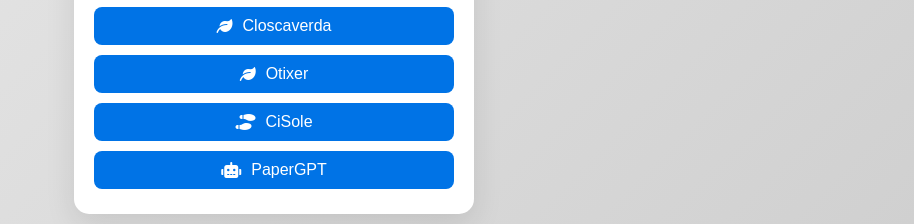
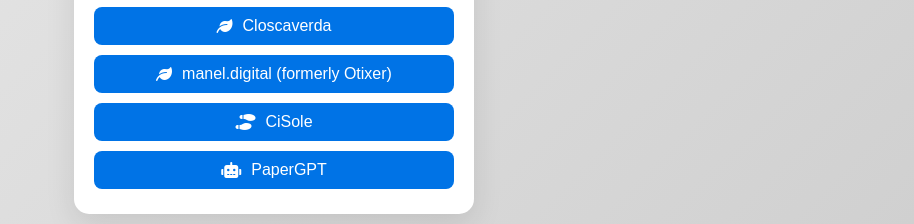
Before and after one commit to manelcomiche/bio.manelcomiche.com, a plain HTML site: page index.html in a window 1280 px wide. Shown: the part 600-824 px from the top of the page, without its empty margins (366-1280 px from the left). Drawn offline with Linux system fonts and the light colour scheme.

Commit message:
fix: update link for manel.digital (formerly Otixer)

```diff
--- a/index.html
+++ b/index.html
@@ -98,7 +98,7 @@
             <a href="https://instagram.com/manelcomiche" class="link"><i class="fab fa-instagram"></i> Instagram</a>
             <a href="https://cactusfire.xyz/" class="link"><i class="fas fa-fire"></i> CactusFire</a>
             <a href="https://closcaverda.org/" class="link"><i class="fas fa-leaf"></i> Closcaverda</a>
-            <a href="https://otixer.com/" class="link"><i class="fas fa-leaf"></i> Otixer</a>
+            <a href="https://buy.manel.digital/" class="link"><i class="fas fa-leaf"></i> manel.digital (formerly Otixer)</a>
             <a href="https://cisole.io" class="link"><i class="fas fa-shoe-prints"></i> CiSole</a>
             <a href="https://gpt.manelcomiche.com" class="link"><i class="fas fa-robot"></i> PaperGPT</a>
         </div>
```
